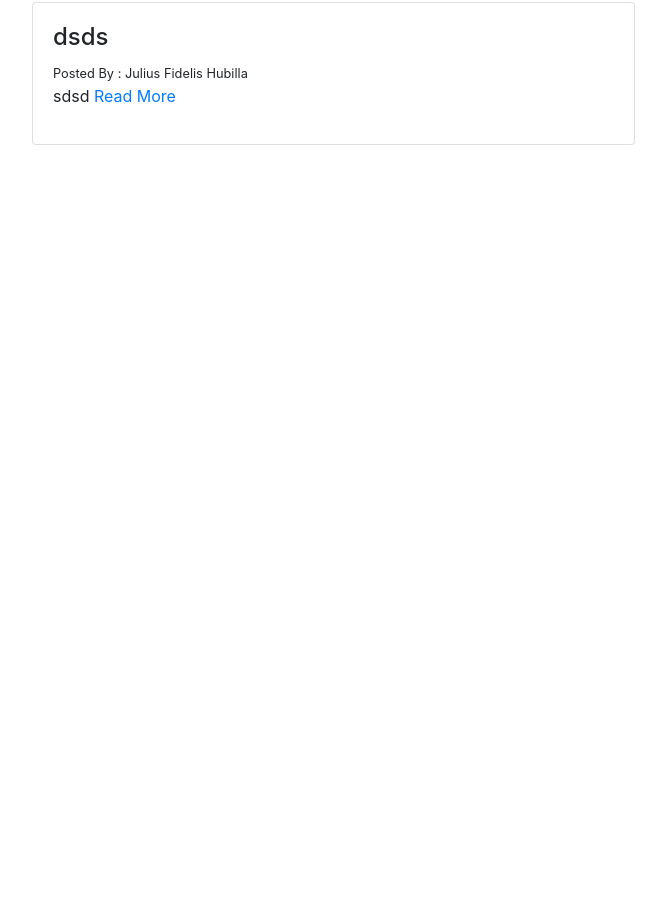
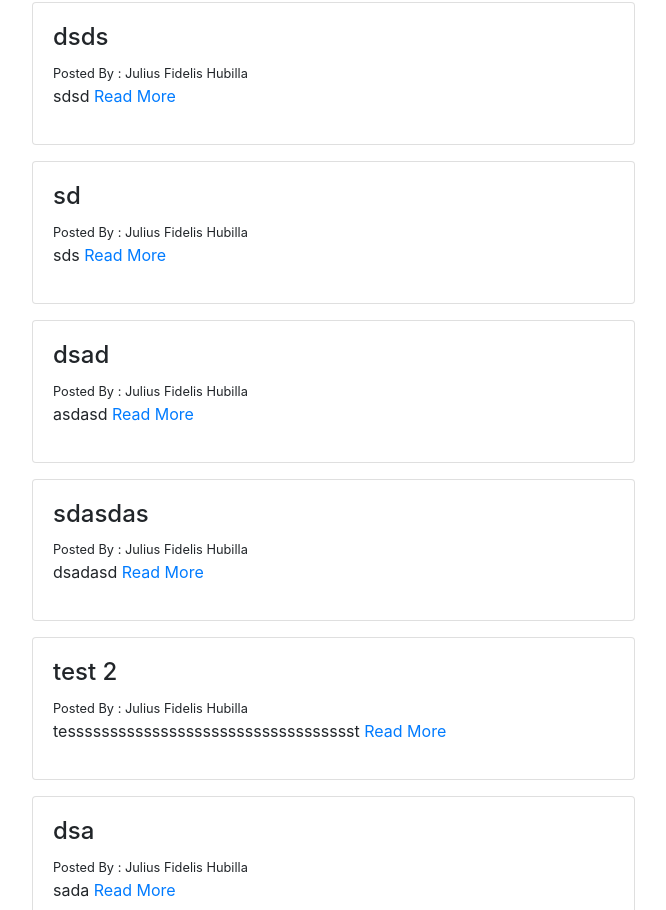
Before and after one commit to JFRH30/Bogz-angular-zero-to-hero, an Angular app: page / in a window 1280 px wide. Shown: the part 1890-2800 px from the top of the page, without its empty margins (69-735 px from the left). Before the commit the page ends 2051 px from the top, so only its background shows below. Built offline with nearby package versions, Linux system fonts and the light colour scheme; data requests are answered from the project's data file.

Commit message:
finish add function

```diff
--- a/mocks/data.json
+++ b/mocks/data.json
@@ -61,6 +61,48 @@
       "body": "sdsd",
       "userId": 1,
       "id": 7
+    },
+    {
+      "userId": 1,
+      "title": "sd",
+      "body": "sds",
+      "id": 8
+    },
+    {
+      "userId": 1,
+      "title": "dsad",
+      "body": "asdasd",
+      "id": 9
+    },
+    {
+      "userId": 1,
+      "title": "sdasdas",
+      "body": "dsadasd",
+      "id": 10
+    },
+    {
+      "userId": 1,
+      "title": "test 2",
+      "body": "tesssssssssssssssssssssssssssssssssst",
+      "id": 11
+    },
+    {
+      "userId": 1,
+      "title": "dsa",
+      "body": "sada",
+      "id": 12
+    },
+    {
+      "userId": 1,
+      "title": "sda",
+      "body": "asdas",
+      "id": 13
+    },
+    {
+      "userId": 1,
+      "title": "sada",
+      "body": "try with set name\n",
+      "id": 14
     }
   ],
   "comments": [
--- a/src/app/components/posts/post-create/post-create.component.html
+++ b/src/app/components/posts/post-create/post-create.component.html
@@ -8,6 +8,6 @@
             <label>Body</label>
             <textarea #postBody class="form-control"></textarea>
         </div>
-        <button class="btn btn-block btn-primary" (click)="addPost({title: postTitle.value, body: postBody.value}); postTitle.value=''; postBody.value=''">Add Post</button>
+        <button class="btn btn-block btn-primary" (click)="onAddPost(); postTitle.value=''; postBody.value=''">Add Post</button>
     </div>
 </div>
--- a/src/app/components/posts/post-create/post-create.component.ts
+++ b/src/app/components/posts/post-create/post-create.component.ts
@@ -1,7 +1,6 @@
-import { Component } from '@angular/core';
+import { Component, ElementRef, ViewChild, Output, EventEmitter } from '@angular/core';
 
 import { PostModel } from '../../../models/post.model';
-import { PostsService } from '../../../services/posts.service';
 
 @Component({
     selector: 'app-post-create',
@@ -9,14 +8,17 @@ import { PostsService } from '../../../services/posts.service';
 })
 
 export class PostCreateComponent {
+    @ViewChild('postTitle') postTitle: ElementRef;
+    @ViewChild('postBody') postBody: ElementRef;
+    @Output() postAdded = new EventEmitter<PostModel>()
 
-    constructor (
-        private postsService: PostsService
-    ) {}
+    constructor ( ) {}
 
-    addPost (newPost: PostModel) {
-        newPost.userId = 1;
-        this.postsService.addPost(newPost)
-            .subscribe( post => this.postsService.posts.push(post) )
+    onAddPost (): void {
+        const userId = 1
+        const title: string = this.postTitle.nativeElement.value;
+        const body: string = this.postBody.nativeElement.value;
+        const newPost = {userId: userId, title: title, body: body}
+        this.postAdded.emit(newPost)
     }
 }
--- a/src/app/components/posts/posts.component.html
+++ b/src/app/components/posts/posts.component.html
@@ -1,3 +1,7 @@
+<div class="row">
+    <div class="col-md-7 pt-4">
+        <h2>Posts</h2>
+        <hr>
         <div *ngIf="posts">
             <div class="card m-3" *ngFor="let post of posts">
                 <div class="card-body">
@@ -11,3 +15,10 @@
                 </div>
             </div>
         </div>
+    </div>
+    <div class="col-md-5 pt-4">
+        <h2>Create Post</h2>
+        <hr>
+        <app-post-create (postAdded)="onPostAdded($event)"></app-post-create>
+    </div>
+</div>
--- a/src/app/components/posts/posts.component.ts
+++ b/src/app/components/posts/posts.component.ts
@@ -1,4 +1,4 @@
-import { Component, OnInit } from '@angular/core';
+import { Component, OnInit, Input } from '@angular/core';
 
 import { UserModel } from '../../models/user.model';
 import { UsersService } from '../../services/users.service';
@@ -12,7 +12,7 @@ import { PostsService } from '../../services/posts.service';
 
 export class PostsComponent implements OnInit {
     users: UserModel[];
-    posts = this.postsService.posts;
+    @Input() posts: PostModel[];
 
     constructor (
         private usersService: UsersService,
@@ -41,6 +41,12 @@ export class PostsComponent implements OnInit {
         }
     }
 
+    onPostAdded (post: PostModel): void {
+        console.log(post)
+        this.postsService.addPost(post)
+            .subscribe( post => {this.posts.push(post); this.setName()} )
+    }
+
     ngOnInit () {
         this.getPostsWithUser()
     }
--- a/src/app/models/comment.model.ts
+++ b/src/app/models/comment.model.ts
@@ -1,6 +1,6 @@
 export class CommentModel {
     postId: number;
     userId: number;
-    id: number;
+    id?: number;
     body: string;
 }
--- a/src/app/models/post.model.ts
+++ b/src/app/models/post.model.ts
@@ -1,6 +1,6 @@
 export class PostModel {
     userId: number;
-    id: number;
+    id?: number;
     title: string;
     body: string;
     name?: string;
--- a/src/app/models/user.model.ts
+++ b/src/app/models/user.model.ts
@@ -1,5 +1,5 @@
 export class UserModel {
-    id: number;
+    id?: number;
     name: string;
     username: string;
     email: string;
--- a/src/app/pages/home/home.component.html
+++ b/src/app/pages/home/home.component.html
@@ -10,16 +10,5 @@
     </section>
 </div>
 <div class="container">
-    <div class="row">
-        <div class="col-md-7 pt-4">
-            <h2>Posts</h2>
-            <hr>
-            <app-posts></app-posts>
-        </div>
-        <div class="col-md-5 pt-4">
-            <h2>Create Post</h2>
-            <hr>
-            <app-post-create></app-post-create>
-        </div>
-    </div>
+    <app-posts></app-posts>
 </div>
--- a/src/app/services/posts.service.ts
+++ b/src/app/services/posts.service.ts
@@ -15,7 +15,6 @@ const httpOptions = {
 })
 
 export class PostsService {
-    posts: PostModel[];
     postsUrl: string = 'http://localhost:3000/posts';
 
     constructor (
```
Lines whose indentation alone changed are shown as unchanged.
